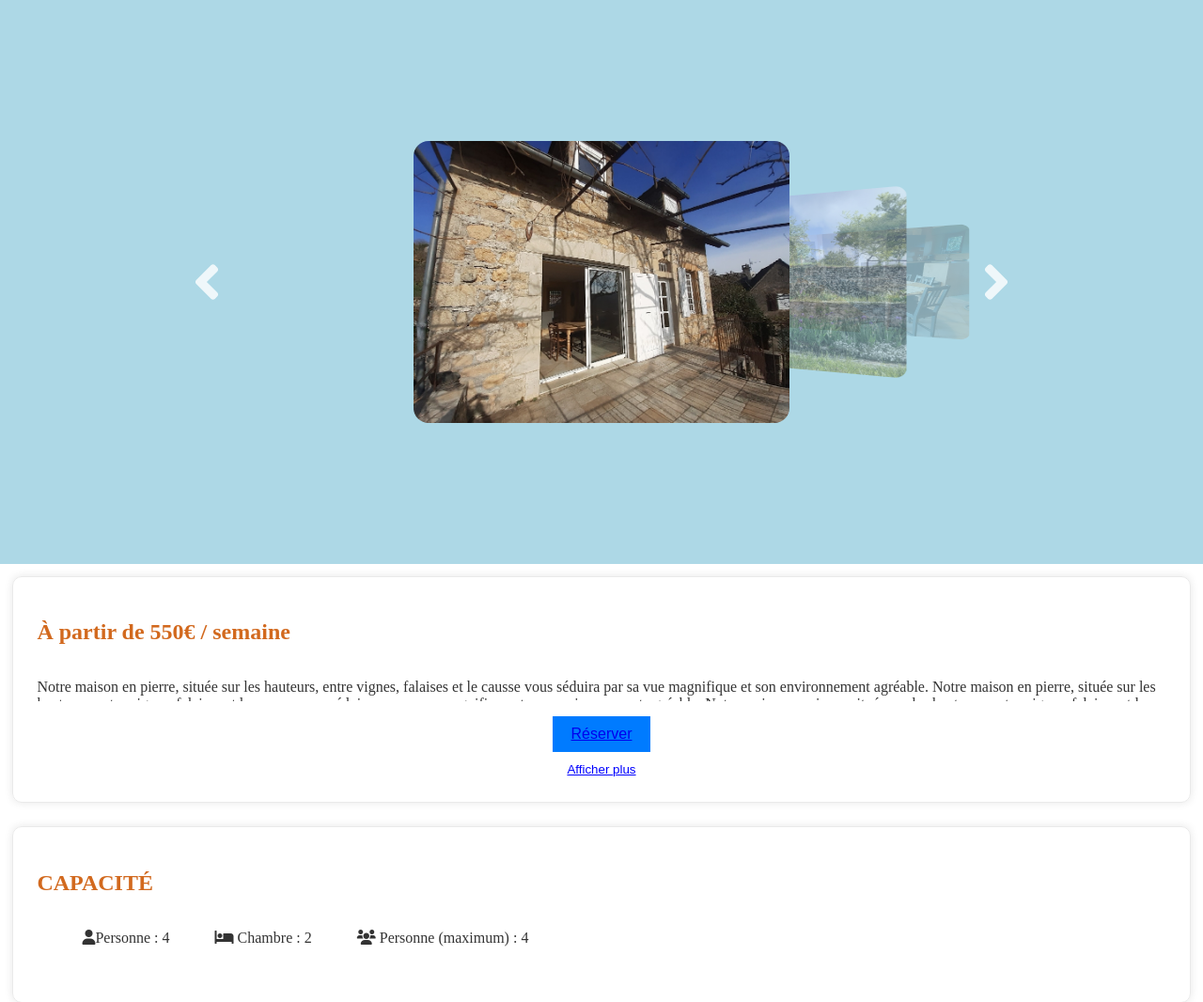
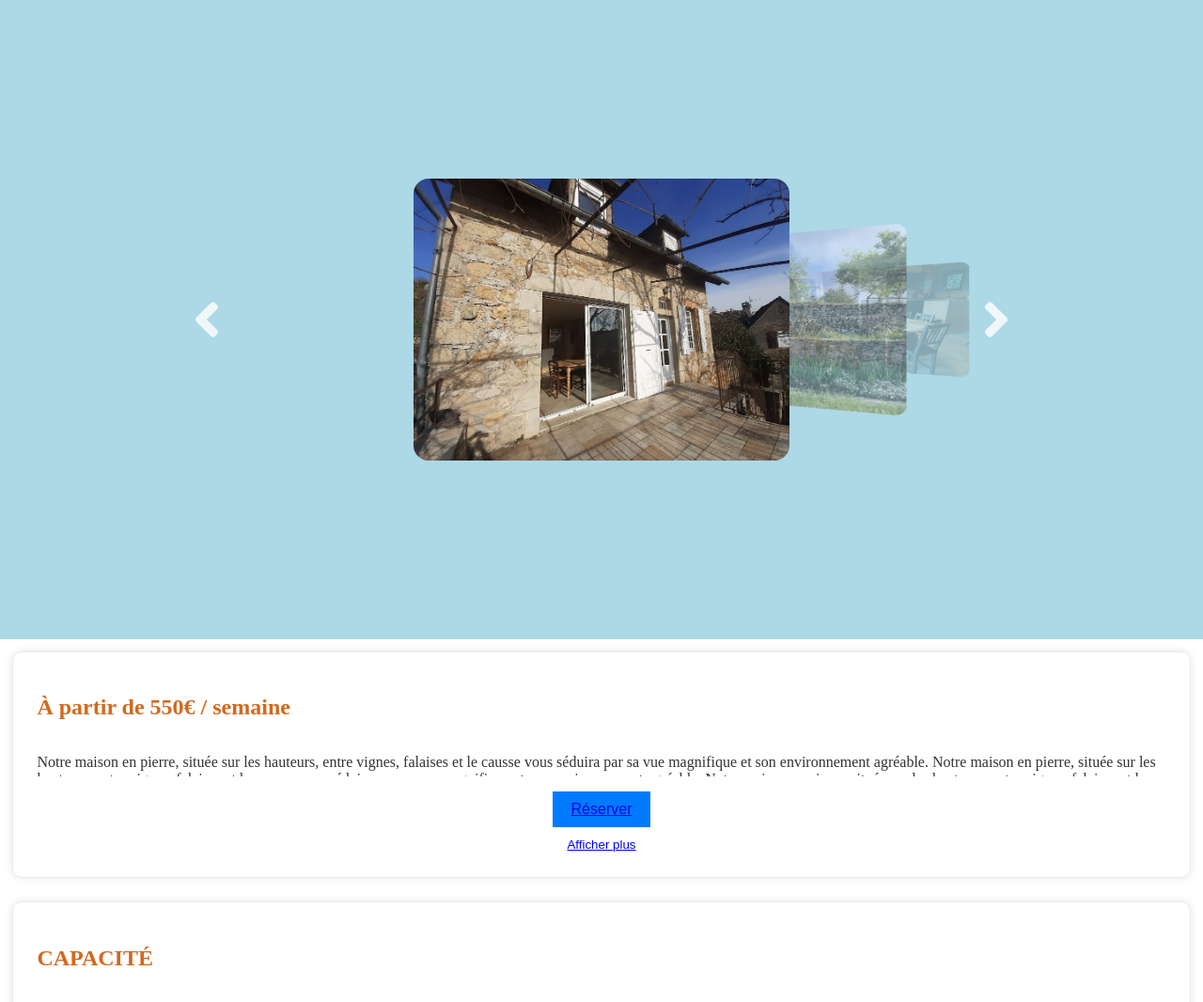
Before and after one commit to PAIVANicolas/ProjetGite, a PHP site: page / in a window 1280 px wide. Shown: the part 169-1235 px from the top of the page at 94% size. Run offline with PHP 8.4, Linux system fonts and the light colour scheme; some libraries are stand-ins or nearby versions.

Commit message:
Update carrousel.css

```diff
--- a/assets/css/carrousel.css
+++ b/assets/css/carrousel.css
@@ -3,7 +3,7 @@
 
 .img-container {
   width: 100vw;
-  height: 75vh;
+  height: 85vh;
   background-color: lightblue;
   display: flex;
   justify-content: center;
```
